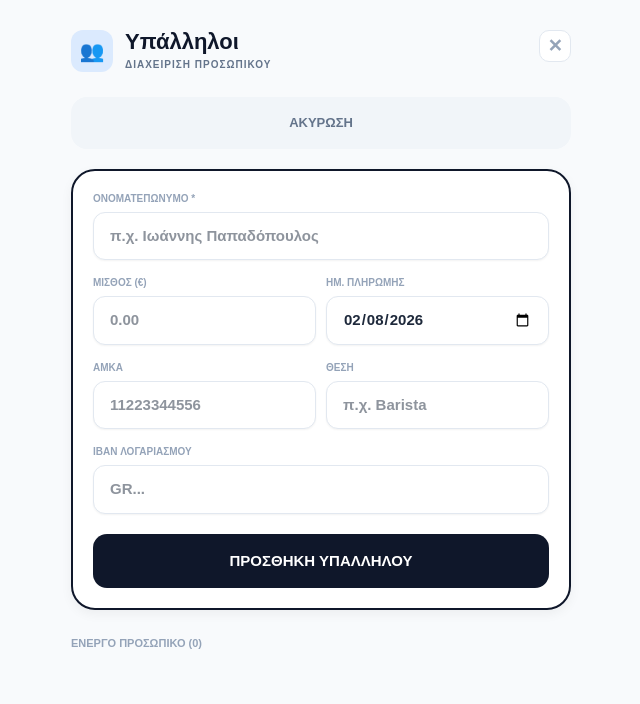
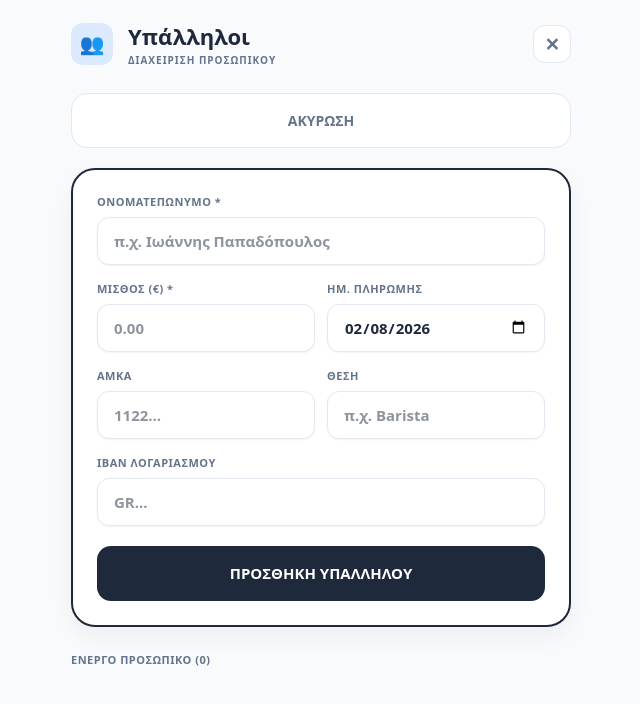
Before and after one commit to tsigris/cosy-management, a Next.js app: page /employees in a window 1280 px wide. Both pictures are taken after a click on the button "+ ΝΕΟΣ ΥΠΑΛΛΗΛΟΣ". Shown: the top 704 px of the page, without its empty margins (319-959 px from the left). Built offline with nearby package versions, Linux system fonts and the light colour scheme.

Commit message:
Update page.tsx

```diff
--- a/src/app/employees/page.tsx
+++ b/src/app/employees/page.tsx
@@ -1,10 +1,22 @@
 'use client'
 export const dynamic = 'force-dynamic'
 
-import { useEffect, useState, Suspense } from 'react'
+import { useEffect, useState, Suspense, useCallback } from 'react'
+import { useRouter } from 'next/navigation'
+import { supabase } from '@/lib/supabase'
 import Link from 'next/link'
-import { supabase } from '@/lib/supabase'
-import { useRouter } from 'next/navigation'
+
+// --- ΕΠΑΓΓΕΛΜΑΤΙΚΗ ΠΑΛΕΤΑ ΧΡΩΜΑΤΩΝ ---
+const colors = {
+  primaryDark: '#1e293b', // Slate 800
+  secondaryText: '#64748b', // Slate 500
+  accentBlue: '#2563eb',  // Blue 600
+  accentGreen: '#059669', // Emerald 600
+  accentRed: '#dc2626',   // Red 600
+  bgLight: '#f8fafc',     // Slate 50
+  border: '#e2e8f0',      // Slate 200
+  white: '#ffffff'
+};
 
 function EmployeesContent() {
   const router = useRouter()
@@ -21,15 +33,14 @@ function EmployeesContent() {
     start_date: new Date().toISOString().split('T')[0]
   })
 
-  useEffect(() => { fetchInitialData() }, [])
-
-  async function fetchInitialData() {
+  // 1. ΦΟΡΤΩΣΗ ΔΕΔΟΜΕΝΩΝ (Με Wake-up)
+  const fetchInitialData = useCallback(async () => {
     setLoading(true)
     try {
-      const { data: { user } } = await supabase.auth.getUser()
-      if (!user) return
+      const { data: { session } } = await supabase.auth.getSession()
+      if (!session?.user) return
 
-      const { data: profile } = await supabase.from('profiles').select('store_id').eq('id', user.id).single()
+      const { data: profile } = await supabase.from('profiles').select('store_id').eq('id', session.user.id).single()
 
       if (profile?.store_id) {
         setStoreId(profile.store_id)
@@ -42,7 +53,14 @@ function EmployeesContent() {
         if (transRes.data) setTransactions(transRes.data)
       }
     } catch (err) { console.error(err) } finally { setLoading(false) }
-  }
+  }, [])
+
+  useEffect(() => {
+    fetchInitialData()
+    const handleWakeUp = () => { if (document.visibilityState === 'visible') fetchInitialData() }
+    document.addEventListener('visibilitychange', handleWakeUp)
+    return () => document.removeEventListener('visibilitychange', handleWakeUp)
+  }, [fetchInitialData])
 
   const getDaysUntilPayment = (startDateStr: string) => {
     if (!startDateStr) return null
@@ -65,7 +83,12 @@ function EmployeesContent() {
   }
 
   async function handleSave() {
+    // ΕΛΕΓΧΟΣ ΥΠΟΧΡΕΩΤΙΚΩΝ ΠΕΔΙΩΝ
     if (!formData.full_name.trim()) return alert('Το όνομα είναι υποχρεωτικό!')
+    if (!formData.monthly_salary || Number(formData.monthly_salary) <= 0) {
+      return alert('Ο μισθός είναι υποχρεωτικός και πρέπει να είναι μεγαλύτερος από 0!')
+    }
+
     setLoading(true)
 
     const payload = {
@@ -73,7 +96,8 @@ function EmployeesContent() {
       position: formData.position.trim() || null,
       amka: formData.amka.trim() || null,
       iban: formData.iban.trim() || null,
-      monthly_salary: Number(formData.monthly_salary) || 0,
+      salary: Number(formData.monthly_salary), // Αποθήκευση ως salary (συμβατό με pay-employee)
+      monthly_salary: Number(formData.monthly_salary), // Διατήρηση monthly_salary για συμβατότητα
       start_date: formData.start_date,
       store_id: storeId
     }
@@ -98,21 +122,16 @@ function EmployeesContent() {
   }
 
   return (
-    <div style={{ maxWidth: '500px', margin: '0 auto', fontFamily: 'sans-serif' }}>
+    <div style={iphoneWrapper}>
+      <div style={{ maxWidth: '500px', margin: '0 auto', paddingBottom: '100px' }}>
 
-      {/* PROFESSIONAL HEADER */}
-      <div style={{ display: 'flex', justifyContent: 'space-between', alignItems: 'flex-start', marginBottom: '25px', paddingTop: '15px' }}>
-        <div style={{ display: 'flex', alignItems: 'center', gap: '12px' }}>
-          <div style={logoBoxStyle}>
-            <span style={{ fontSize: '20px' }}>👥</span>
-          </div>
+        {/* HEADER */}
+        <div style={{ display: 'flex', justifyContent: 'space-between', alignItems: 'center', marginBottom: '25px' }}>
+          <div style={{ display: 'flex', alignItems: 'center', gap: '15px' }}>
+            <div style={logoBoxStyle}>👥</div>
             <div>
-            <h1 style={{ fontWeight: '900', fontSize: '22px', margin: 0, color: '#0f172a', lineHeight: '1.1' }}>
-              Υπάλληλοι
-            </h1>
-            <p style={{ margin: '2px 0 0', fontSize: '10px', color: '#64748b', fontWeight: '800', textTransform: 'uppercase', letterSpacing: '1px' }}>
-              ΔΙΑΧΕΙΡΙΣΗ ΠΡΟΣΩΠΙΚΟΥ
-            </p>
+              <h1 style={{ fontWeight: '800', fontSize: '22px', margin: 0, color: colors.primaryDark }}>Υπάλληλοι</h1>
+              <p style={{ margin: 0, fontSize: '10px', color: colors.secondaryText, fontWeight: '700', letterSpacing: '1px' }}>ΔΙΑΧΕΙΡΙΣΗ ΠΡΟΣΩΠΙΚΟΥ</p>
             </div>
           </div>
           <Link href="/" style={backBtnStyle}>✕</Link>
@@ -123,33 +142,40 @@ function EmployeesContent() {
         </button>
 
         {isAdding && (
-        <div style={{ ...formCard, borderColor: editingId ? '#f59e0b' : '#0f172a' }}>
-          <p style={labelStyle}>Ονοματεπώνυμο *</p>
+          <div style={{ ...formCard, borderColor: editingId ? '#f59e0b' : colors.primaryDark }}>
+            <label style={labelStyle}>Ονοματεπώνυμο *</label>
             <input value={formData.full_name} onChange={e => setFormData({...formData, full_name: e.target.value})} style={inputStyle} placeholder="π.χ. Ιωάννης Παπαδόπουλος" />
 
-          <div style={{ display: 'flex', gap: '10px', marginTop: '15px' }}>
-            <div style={{ flex: 1 }}><p style={labelStyle}>Μισθός (€)</p><input type="number" value={formData.monthly_salary} onChange={e => setFormData({...formData, monthly_salary: e.target.value})} style={inputStyle} placeholder="0.00" /></div>
-            <div style={{ flex: 1 }}><p style={labelStyle}>Ημ. Πληρωμής</p><input type="date" value={formData.start_date} onChange={e => setFormData({...formData, start_date: e.target.value})} style={inputStyle} /></div>
+            <div style={{ display: 'flex', gap: '12px', marginTop: '16px' }}>
+              <div style={{ flex: 1 }}>
+                <label style={labelStyle}>Μισθός (€) *</label>
+                <input type="number" inputMode="decimal" value={formData.monthly_salary} onChange={e => setFormData({...formData, monthly_salary: e.target.value})} style={{...inputStyle, border: '2px solid #cbd5e1'}} placeholder="0.00" />
+              </div>
+              <div style={{ flex: 1 }}>
+                <label style={labelStyle}>Ημ. Πληρωμής</label>
+                <input type="date" value={formData.start_date} onChange={e => setFormData({...formData, start_date: e.target.value})} style={inputStyle} />
+              </div>
             </div>
 
-          <div style={{ display: 'flex', gap: '10px', marginTop: '15px' }}>
-            <div style={{ flex: 1 }}><p style={labelStyle}>ΑΜΚΑ</p><input value={formData.amka} onChange={e => setFormData({...formData, amka: e.target.value})} style={inputStyle} placeholder="11223344556" /></div>
-            <div style={{ flex: 1 }}><p style={labelStyle}>Θέση</p><input value={formData.position} onChange={e => setFormData({...formData, position: e.target.value})} style={inputStyle} placeholder="π.χ. Barista" /></div>
+            <div style={{ display: 'flex', gap: '12px', marginTop: '16px' }}>
+              <div style={{ flex: 1 }}><label style={labelStyle}>ΑΜΚΑ</label><input value={formData.amka} onChange={e => setFormData({...formData, amka: e.target.value})} style={inputStyle} placeholder="1122..." /></div>
+              <div style={{ flex: 1 }}><label style={labelStyle}>Θέση</label><input value={formData.position} onChange={e => setFormData({...formData, position: e.target.value})} style={inputStyle} placeholder="π.χ. Barista" /></div>
             </div>
 
-          <p style={{...labelStyle, marginTop: '15px'}}>IBAN Λογαριασμού</p>
+            <label style={{...labelStyle, marginTop: '16px'}}>IBAN Λογαριασμού</label>
             <input value={formData.iban} onChange={e => setFormData({...formData, iban: e.target.value})} style={inputStyle} placeholder="GR..." />
 
-          <button onClick={handleSave} disabled={loading} style={{...saveBtnStyle, backgroundColor: editingId ? '#f59e0b' : '#0f172a'}}>
+            <button onClick={handleSave} disabled={loading} style={{...saveBtnStyle, backgroundColor: editingId ? '#f59e0b' : colors.primaryDark}}>
               {loading ? 'ΓΙΝΕΤΑΙ ΑΠΟΘΗΚΕΥΣΗ...' : (editingId ? 'ΕΝΗΜΕΡΩΣΗ ΣΤΟΙΧΕΙΩΝ' : 'ΠΡΟΣΘΗΚΗ ΥΠΑΛΛΗΛΟΥ')}
             </button>
           </div>
         )}
 
+        {/* LIST */}
         <div style={{ display: 'flex', flexDirection: 'column', gap: '12px', marginTop: '10px' }}>
-        <p style={{ fontSize: '11px', fontWeight: '800', color: '#94a3b8', textTransform: 'uppercase' }}>Ενεργό Προσωπικό ({employees.length})</p>
+          <p style={{ fontSize: '11px', fontWeight: '800', color: colors.secondaryText, textTransform: 'uppercase', letterSpacing: '0.5px' }}>ΕΝΕΡΓΟ ΠΡΟΣΩΠΙΚΟ ({employees.length})</p>
 
-        {employees.map((emp) => {
+          {loading ? <p style={{textAlign:'center', padding:'20px', color: colors.secondaryText}}>Φόρτωση...</p> : employees.map((emp) => {
             const monthlySalary = Number(emp.monthly_salary) || 0
             const monthlyPaid = getMonthlyPaid(emp.id)
             const totalPaidAllTime = transactions.filter(t => t.employee_id === emp.id).reduce((acc, t) => acc + (Number(t.amount) || 0), 0)
@@ -161,48 +187,46 @@ function EmployeesContent() {
               <div key={emp.id} style={employeeCard}>
                 <div onClick={() => setSelectedEmpId(isSelected ? null : emp.id)} style={{ padding: '18px', cursor: 'pointer', display: 'flex', justifyContent: 'space-between', alignItems: 'center' }}>
                   <div style={{ flex: 1 }}>
-                  <span style={{ fontWeight: '800', color: '#1e293b', fontSize: '16px' }}>{emp.full_name.toUpperCase()}</span>
-                  <div style={{ display: 'flex', gap: '8px', marginTop: '4px' }}>
+                    <p style={{ fontWeight: '700', color: colors.primaryDark, fontSize: '16px', margin: 0 }}>{emp.full_name.toUpperCase()}</p>
+                    <div style={{ display: 'flex', gap: '8px', marginTop: '6px' }}>
                        <span style={badgeStyle}>ΣΕ {daysLeft} ΗΜΕΡΕΣ 📅</span>
-                     {emp.position && <span style={{...badgeStyle, backgroundColor: '#f1f5f9', color: '#64748b'}}>{emp.position}</span>}
+                       {emp.position && <span style={{...badgeStyle, backgroundColor: colors.bgLight, color: colors.secondaryText, border: `1px solid ${colors.border}`}}>{emp.position}</span>}
                     </div>
                   </div>
 
                   <div style={{ textAlign: 'right', display: 'flex', alignItems: 'center', gap: '12px' }}>
                     <Link href={`/pay-employee?id=${emp.id}&name=${emp.full_name}`} onClick={(e) => e.stopPropagation()} style={payBtnStyle}>ΠΛΗΡΩΜΗ</Link>
                     <div>
-                    <p style={{ margin: 0, fontSize: '16px', fontWeight: '900', color: remaining > 0 ? '#ea580c' : '#16a34a' }}>
+                      <p style={{ margin: 0, fontSize: '17px', fontWeight: '800', color: remaining > 0 ? colors.accentRed : colors.accentGreen }}>
                         {remaining.toFixed(2)}€
                       </p>
-                    <p style={{ margin: 0, fontSize: '9px', color: '#94a3b8', fontWeight: '800', textTransform: 'uppercase' }}>Υπόλοιπο</p>
+                      <p style={{ margin: 0, fontSize: '9px', color: colors.secondaryText, fontWeight: '700', textTransform: 'uppercase' }}>Υπόλοιπο</p>
                     </div>
                   </div>
                 </div>
 
                 {isSelected && (
-                <div style={{ backgroundColor: '#fcfcfc', padding: '18px', borderTop: '1px solid #f1f5f9' }}>
+                  <div style={{ backgroundColor: '#fcfcfc', padding: '18px', borderTop: `1px solid ${colors.border}` }}>
                     <div style={allTimeCard}>
                        <p style={labelSmallLight}>ΣΥΝΟΛΙΚΕΣ ΠΛΗΡΩΜΕΣ (ALL-TIME)</p>
-                     <h3 style={{ fontSize: '26px', margin: 0, fontWeight: '900', color: '#4ade80' }}>{totalPaidAllTime.toFixed(2)}€</h3>
+                       <h3 style={{ fontSize: '26px', margin: 0, fontWeight: '800', color: colors.accentGreen }}>{totalPaidAllTime.toFixed(2)}€</h3>
                     </div>
 
-                  {emp.iban && <p style={{fontSize: '11px', color: '#64748b', marginBottom: '15px'}}><strong>IBAN:</strong> {emp.iban}</p>}
+                    {emp.iban && <p style={{fontSize: '11px', color: colors.secondaryText, marginBottom: '15px'}}><strong>IBAN:</strong> {emp.iban}</p>}
 
                     <div style={{ marginBottom: '20px' }}>
                        <p style={historyTitle}>ΠΡΟΣΦΑΤΕΣ ΠΛΗΡΩΜΕΣ</p>
                        <div style={{ maxHeight: '150px', overflowY: 'auto' }}>
                           {transactions.filter(t => t.employee_id === emp.id).map(t => (
                             <div key={t.id} style={historyItem}>
-                             <span style={{ color: '#64748b', fontWeight: 'bold' }}>{t.date.split('T')[0]}</span>
-                             <div style={{ display: 'flex', alignItems: 'center', gap: '8px' }}>
-                                <span style={{ fontWeight: '800', color: '#1e293b' }}>{Number(t.amount).toFixed(2)}€</span>
-                             </div>
+                               <span style={{ color: colors.secondaryText, fontWeight: '700' }}>{t.date}</span>
+                               <span style={{ fontWeight: '700', color: colors.primaryDark }}>{Number(t.amount).toFixed(2)}€</span>
                             </div>
                           ))}
                        </div>
                     </div>
-                  <div style={{ display: 'flex', gap: '8px' }}>
-                    <button onClick={() => { setFormData({...emp}); setEditingId(emp.id); setIsAdding(true); window.scrollTo(0,0); }} style={editBtn}>ΕΠΕΞΕΡΓΑΣΙΑ ✎</button>
+                    <div style={{ display: 'flex', gap: '10px' }}>
+                      <button onClick={() => { setFormData({...emp, monthly_salary: emp.monthly_salary.toString()}); setEditingId(emp.id); setIsAdding(true); window.scrollTo(0,0); }} style={editBtn}>ΕΠΕΞΕΡΓΑΣΙΑ ✎</button>
                       <button onClick={async () => { if(confirm('Διαγραφή υπαλλήλου;')) { await supabase.from('employees').delete().eq('id', emp.id); fetchInitialData(); } }} style={deleteBtn}>🗑️</button>
                     </div>
                   </div>
@@ -212,32 +236,30 @@ function EmployeesContent() {
           })}
         </div>
       </div>
+    </div>
   )
 }
 
-// STYLES
-const logoBoxStyle: any = { width: '42px', height: '42px', backgroundColor: '#dbeafe', borderRadius: '12px', display: 'flex', alignItems: 'center', justifyContent: 'center' };
-const backBtnStyle: any = { textDecoration: 'none', color: '#94a3b8', fontSize: '18px', fontWeight: 'bold', width: '32px', height: '32px', display: 'flex', alignItems: 'center', justifyContent: 'center', backgroundColor: '#fff', borderRadius: '10px', border: '1px solid #e2e8f0' };
-const payBtnStyle: any = { backgroundColor: '#2563eb', color: 'white', padding: '8px 12px', borderRadius: '10px', fontSize: '10px', fontWeight: '900', textDecoration: 'none' };
-const addBtn: any = { width: '100%', padding: '16px', backgroundColor: '#0f172a', color: 'white', border: 'none', borderRadius: '16px', fontWeight: '900', fontSize: '13px', cursor: 'pointer', marginBottom: '20px' };
-const cancelBtn: any = { ...addBtn, backgroundColor: '#f1f5f9', color: '#64748b' };
-const formCard: any = { backgroundColor: 'white', padding: '20px', borderRadius: '24px', border: '2px solid', marginBottom: '25px', boxShadow: '0 4px 12px rgba(0,0,0,0.05)' };
-const labelStyle: any = { fontSize: '10px', fontWeight: '900', color: '#94a3b8', display: 'block', marginBottom: '6px', textTransform: 'uppercase' };
-const inputStyle: any = { width: '100%', padding: '14px', borderRadius: '14px', border: '1px solid #e2e8f0', fontSize: '15px', fontWeight: 'bold', backgroundColor: '#f8fafc', boxSizing: 'border-box', outline: 'none' };
+// --- STYLES ---
+const iphoneWrapper: any = { backgroundColor: colors.bgLight, minHeight: '100dvh', padding: '20px', overflowY: 'auto', WebkitOverflowScrolling: 'touch', position: 'absolute', top: 0, left: 0, right: 0, bottom: 0 };
+const logoBoxStyle: any = { width: '42px', height: '42px', backgroundColor: '#dbeafe', borderRadius: '12px', display: 'flex', alignItems: 'center', justifyContent: 'center', fontSize: '20px' };
+const backBtnStyle: any = { textDecoration: 'none', color: colors.secondaryText, fontSize: '18px', fontWeight: 'bold', width: '38px', height: '38px', display: 'flex', alignItems: 'center', justifyContent: 'center', backgroundColor: colors.white, borderRadius: '12px', border: `1px solid ${colors.border}` };
+const payBtnStyle: any = { backgroundColor: colors.accentBlue, color: 'white', padding: '8px 14px', borderRadius: '10px', fontSize: '10px', fontWeight: '800', textDecoration: 'none', boxShadow: '0 4px 8px rgba(37, 99, 235, 0.2)' };
+const addBtn: any = { width: '100%', padding: '16px', backgroundColor: colors.primaryDark, color: 'white', border: 'none', borderRadius: '16px', fontWeight: '700', fontSize: '14px', cursor: 'pointer', marginBottom: '20px', boxShadow: '0 4px 12px rgba(30, 41, 59, 0.2)' };
+const cancelBtn: any = { ...addBtn, backgroundColor: colors.white, color: colors.secondaryText, border: `1px solid ${colors.border}`, boxShadow: 'none' };
+const formCard: any = { backgroundColor: colors.white, padding: '24px', borderRadius: '24px', border: '2px solid', marginBottom: '25px', boxShadow: '0 10px 25px rgba(0,0,0,0.05)' };
+const labelStyle: any = { fontSize: '10px', fontWeight: '800', color: colors.secondaryText, display: 'block', marginBottom: '6px', textTransform: 'uppercase', letterSpacing: '0.5px' };
+const inputStyle: any = { width: '100%', padding: '14px', borderRadius: '12px', border: `1px solid ${colors.border}`, fontSize: '15px', fontWeight: '700', backgroundColor: colors.bgLight, boxSizing: 'border-box', outline: 'none', color: colors.primaryDark };
 const saveBtnStyle: any = { width: '100%', color: 'white', padding: '16px', borderRadius: '14px', border: 'none', fontWeight: '800', fontSize: '15px', marginTop: '20px', cursor: 'pointer' };
-const employeeCard: any = { backgroundColor: 'white', borderRadius: '22px', border: '1px solid #f1f5f9', overflow: 'hidden', boxShadow: '0 2px 4px rgba(0,0,0,0.02)' };
-const badgeStyle: any = { fontSize: '9px', fontWeight: '800', backgroundColor: '#eff6ff', padding: '4px 8px', borderRadius: '6px', color: '#2563eb' };
-const allTimeCard: any = { backgroundColor: '#0f172a', padding: '20px', borderRadius: '18px', color: 'white', marginBottom: '20px' };
-const labelSmallLight: any = { fontSize: '9px', fontWeight: '900', color: '#94a3b8', marginBottom: '8px' };
-const historyTitle: any = { fontSize: '10px', fontWeight: '900', color: '#1e293b', marginBottom: '10px', paddingBottom: '5px', borderBottom: '2px solid #f1f5f9' };
-const historyItem: any = { display: 'flex', justifyContent: 'space-between', fontSize: '13px', padding: '10px 0', borderBottom: '1px solid #f8fafc' };
-const editBtn: any = { flex: 2, background: '#fef3c7', border: 'none', padding: '12px', borderRadius: '12px', cursor: 'pointer', fontSize: '11px', fontWeight: '800', color: '#92400e' };
-const deleteBtn: any = { background: '#fee2e2', border: 'none', padding: '12px', borderRadius: '12px', cursor: 'pointer', fontSize: '11px', fontWeight: '800', color: '#ef4444' };
+const employeeCard: any = { backgroundColor: colors.white, borderRadius: '22px', border: `1px solid ${colors.border}`, overflow: 'hidden', boxShadow: '0 2px 6px rgba(0,0,0,0.02)' };
+const badgeStyle: any = { fontSize: '9px', fontWeight: '700', backgroundColor: '#eff6ff', padding: '4px 10px', borderRadius: '6px', color: colors.accentBlue };
+const allTimeCard: any = { backgroundColor: colors.primaryDark, padding: '20px', borderRadius: '18px', color: 'white', marginBottom: '20px', textAlign: 'center' };
+const labelSmallLight: any = { fontSize: '9px', fontWeight: '800', color: colors.secondaryText, marginBottom: '8px', letterSpacing: '1px' };
+const historyTitle: any = { fontSize: '10px', fontWeight: '800', color: colors.primaryDark, marginBottom: '10px', paddingBottom: '6px', borderBottom: `2px solid ${colors.bgLight}`, letterSpacing: '0.5px' };
+const historyItem: any = { display: 'flex', justifyContent: 'space-between', fontSize: '13px', padding: '10px 0', borderBottom: `1px solid ${colors.bgLight}` };
+const editBtn: any = { flex: 2, background: '#fffbeb', border: `1px solid #fef3c7`, padding: '12px', borderRadius: '10px', cursor: 'pointer', fontSize: '11px', fontWeight: '700', color: '#92400e' };
+const deleteBtn: any = { background: '#fef2f2', border: `1px solid #fee2e2`, padding: '12px', borderRadius: '10px', cursor: 'pointer', fontSize: '11px', fontWeight: '700', color: colors.accentRed };
 
 export default function EmployeesPage() {
-  return (
-    <main style={{ backgroundColor: '#f8fafc', minHeight: '100vh', padding: '15px' }}>
-      <Suspense fallback={<div>Φόρτωση...</div>}><EmployeesContent /></Suspense>
-    </main>
-  )
+  return <main><Suspense fallback={<div>Φόρτωση...</div>}><EmployeesContent /></Suspense></main>
 }
```
Lines whose indentation alone changed are shown as unchanged.
